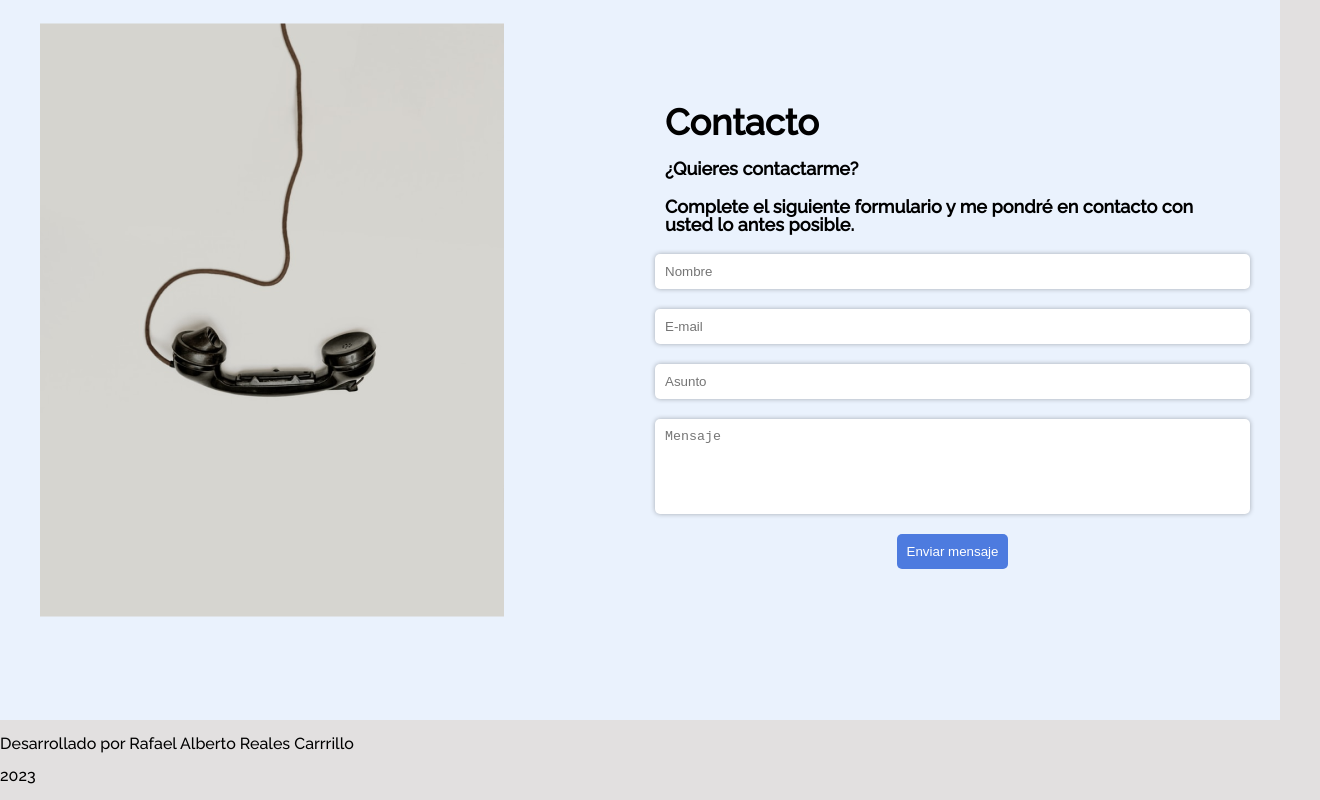
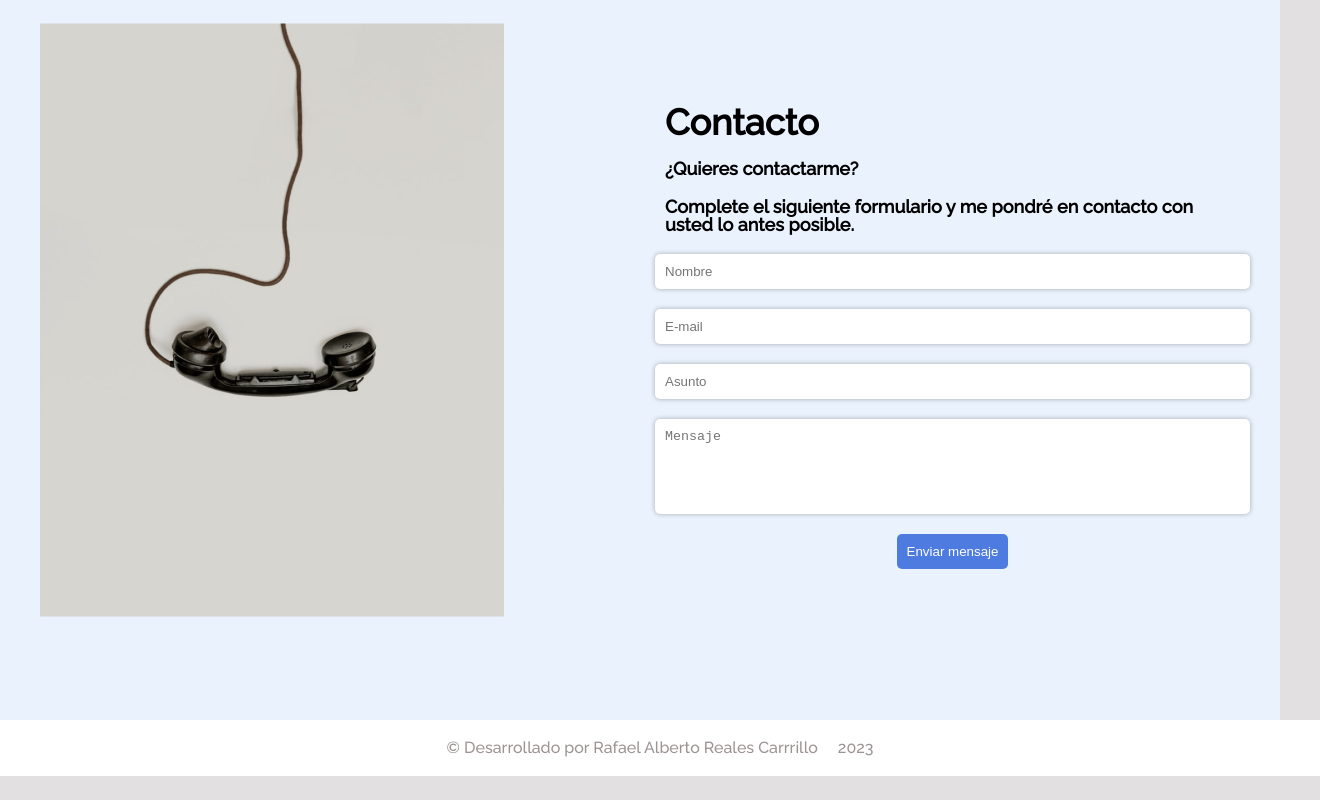
Before and after one commit to Garritha/Portafolio, a plain HTML site: page index.html in a window 1280 px wide. Shown: the part 3129-3929 px from the top of the page, 1320 px wide, since content can reach past the window. After the commit the page ends 3905 px from the top, so only its background shows below. Drawn offline with Linux system fonts and the light colour scheme.

Commit message:
se agrego estilo al flotter

```diff
--- a/index.html
+++ b/index.html
@@ -182,8 +182,8 @@
                 <h3 class="experience__text">Challenge Alura Codificador </h3>
                     <div class="experience__description">
                         <!-- Pon el enlace del proyecto en Github o GithubPages -->
-                            <span class="experience__repo"><a href="https://github.com/alura-challenges/challenge-one-encriptador-latam"><button class="experiencia__botao--repo">Repositório</button></a></span>
-                            <span class="experience__demo"><a href=""><button class="experience__botao--demo">Ver demo</button></a></span>
+                            <span class="experience__repo"><a href="https://github.com/Garritha/Encriptador-De-Texto"><button class="experiencia__botao--repo">Repositório</button></a></span>
+                            <span class="experience__demo"><a href="file:///C:/Users/rafit/OneDrive/Documentos/encriptador%20de%20texto/index.html"><button class="experience__botao--demo">Ver demo</button></a></span>
                     </div>
             </div>
         </div>
@@ -228,7 +228,7 @@
         <!-- Sección de Footer -->
         <section class="footer">
             <div class="footer__rodape">
-                <p>Desarrollado por Rafael Alberto Reales Carrrillo</p>
+                <p> © Desarrollado por Rafael Alberto Reales Carrrillo</p>
                 <p>2023</p>
             </div>
         </section>
--- a/style.css
+++ b/style.css
@@ -466,9 +466,36 @@ section.experience{
 }
 
 /*footeer*/
+.footer {
+    background-color: #ffffff;
+    /* color de fondo */
+    color: #9c9393;
+    /* color del texto */
+    padding: 20px;
+    /* espacio interno */
+    text-align: center;
+    /* alineación del texto */
 
-section.footer{
+    width: 100%;
+    /* ancho completo */
+    bottom: 0;
+    /* pegado al borde inferior de la pantalla */
+}
 
+.footer__rodape {
+    display: flex;
+    /* contenedor flexible */
+    flex-wrap: wrap;
+    /* envolver en filas */
+    justify-content: center;
+    /* centrar horizontalmente */
+    align-items: center;
+    /* centrar verticalmente */
+}
+
+.footer__rodape p {
+    margin: 0 10px;
+    /* márgenes internos */
 }
 
 /* Vamos a desafiarnos trabajando con responsividad?
```
